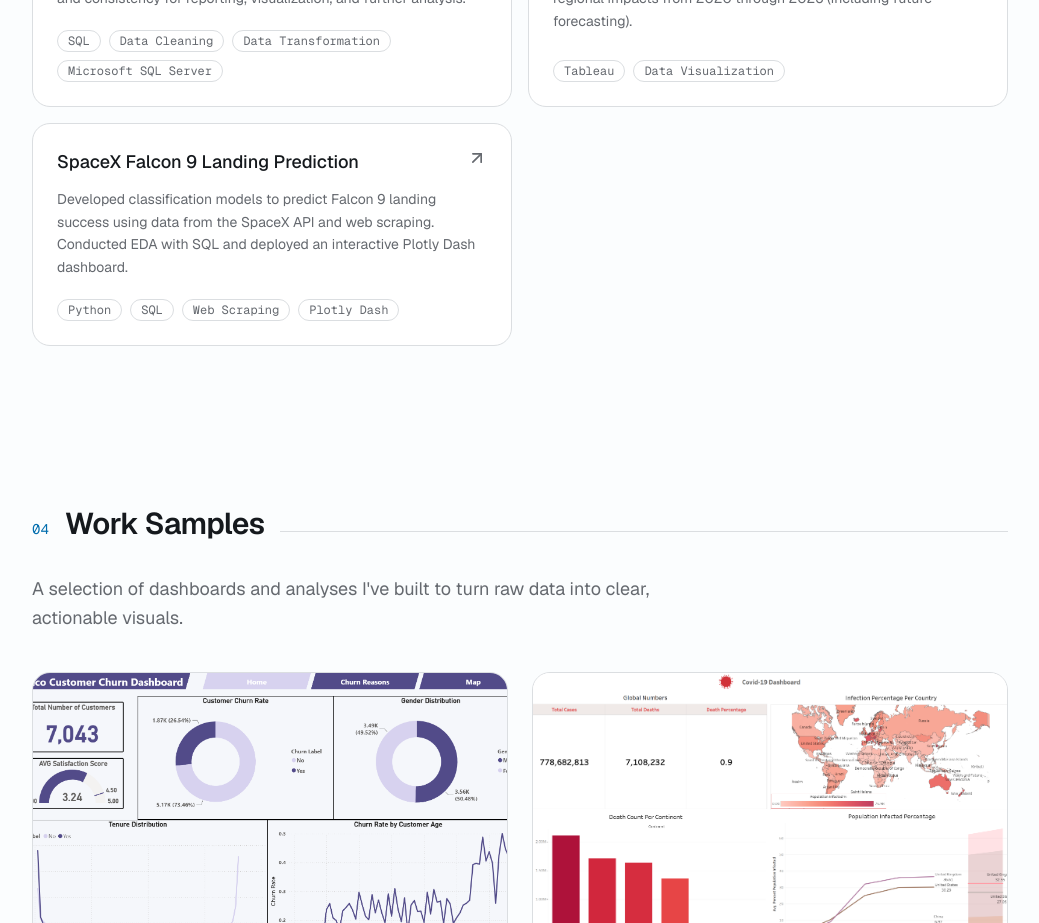
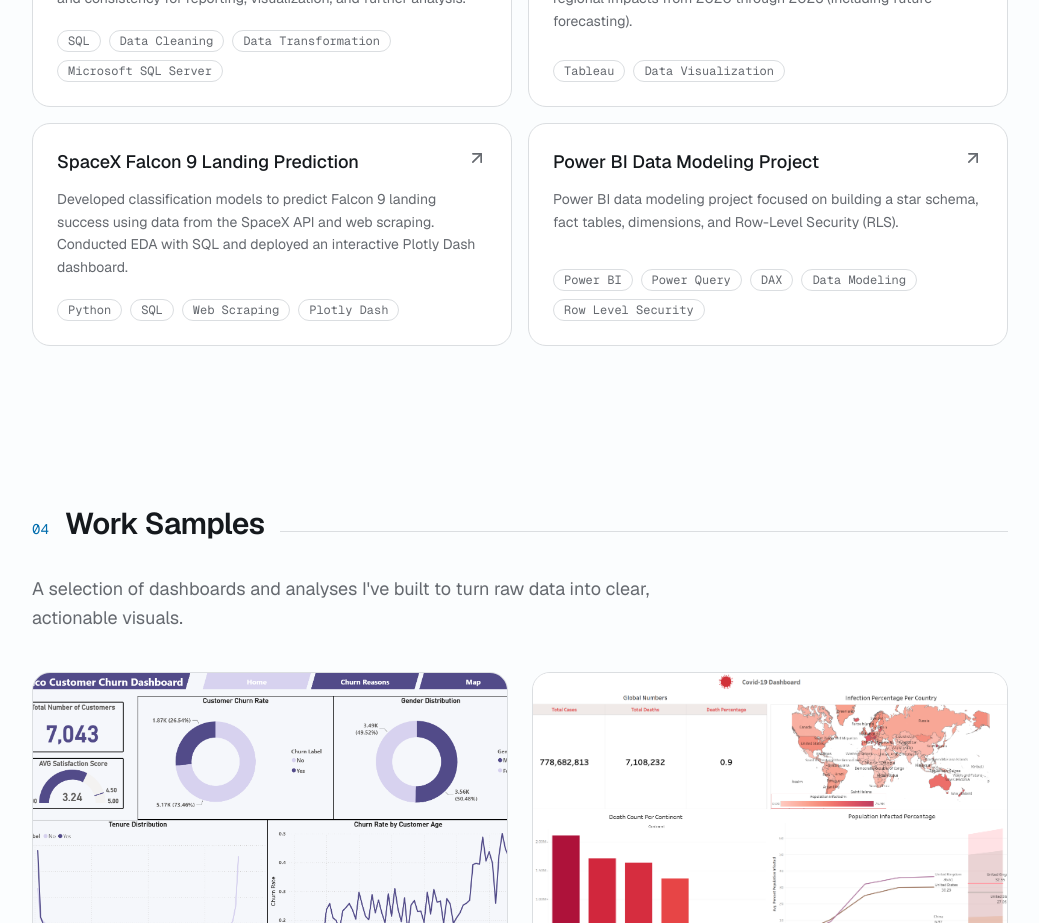
Before and after one commit to MazenHamada/Portfolio, a Next.js app: page / in a window 1280 px wide. Shown: the part 3120-4043 px from the top of the page, without its empty margins (120-1159 px from the left). Built offline with nearby package versions, Linux system fonts and the light colour scheme.

Commit message:
feat: add new project to list with Power BI data modeling details
Co-authored-by: Mazen Hamada <103599372+MazenHamada@users.noreply.github.com>

```diff
--- a/components/projects.tsx
+++ b/components/projects.tsx
@@ -51,6 +51,13 @@ const projects = [
     tags: ["Python", "SQL", "Web Scraping", "Plotly Dash"],
     href: "https://github.com/MazenHamada/SpaceX-Falcon-9-Landing-Prediction",
   },
+    {
+    title: "Power BI Data Modeling Project",
+    description:
+      "Power BI data modeling project focused on building a star schema, fact tables, dimensions, and Row-Level Security (RLS).",
+    tags: ["Power BI", "Power Query", "DAX","Data Modeling", "Row Level Security"],
+    href: "https://github.com/MazenHamada/Power-BI-Data-Modeling",
+  },
 ]
 
 export function Projects() {
```
